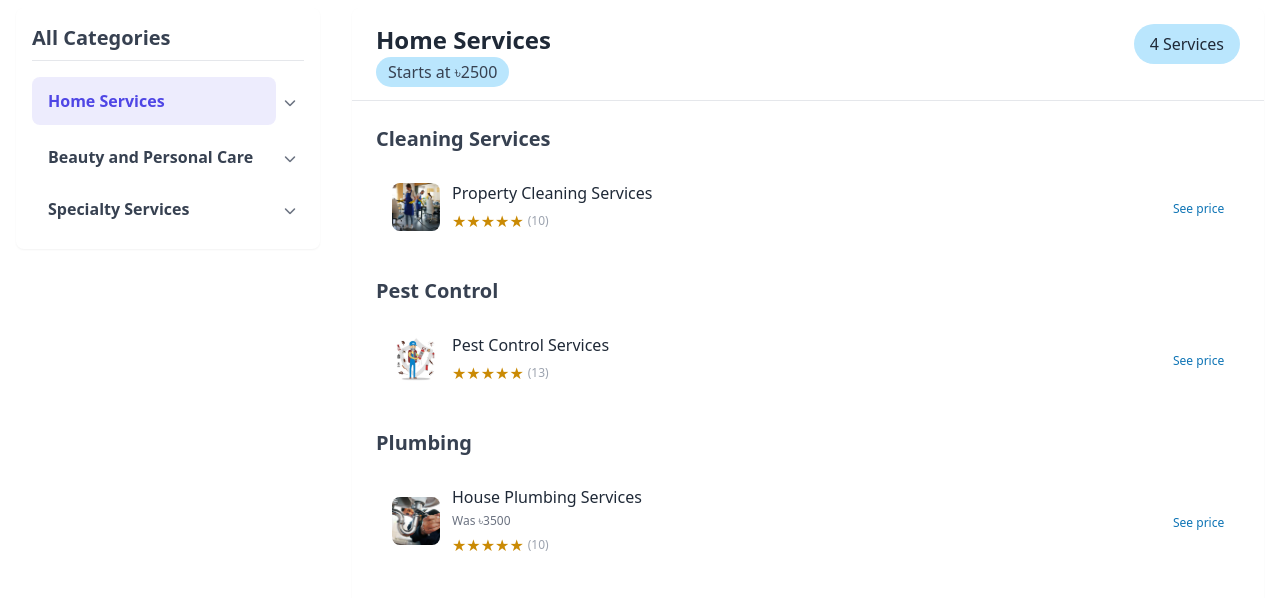
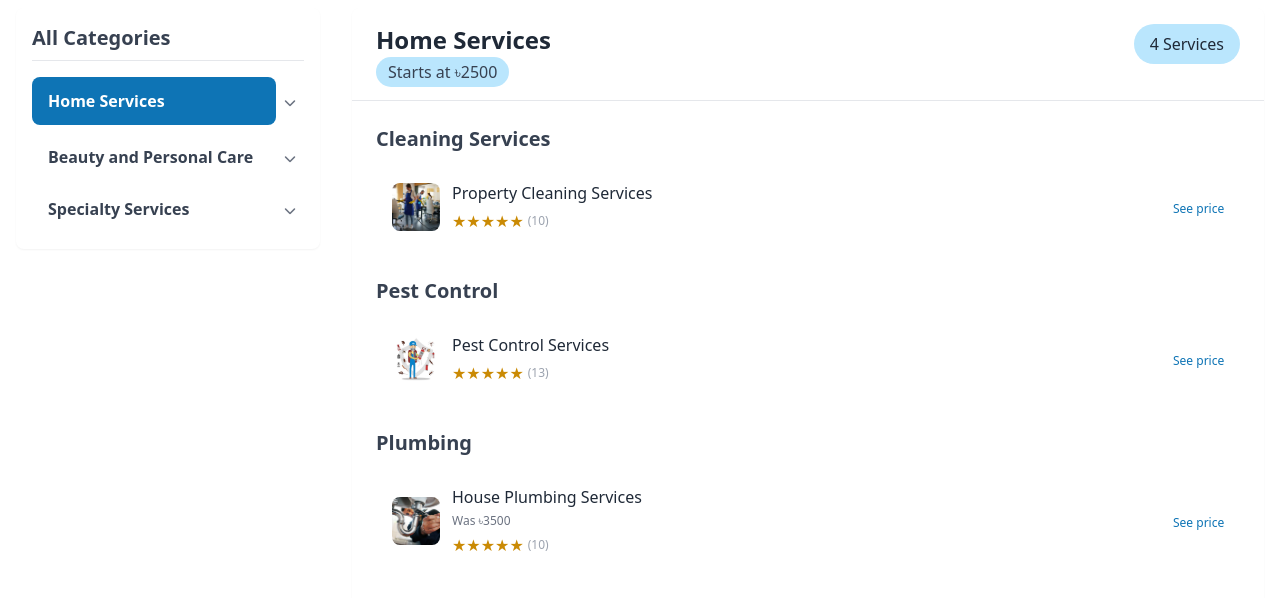
Before and after one commit to hasan75/solutions_spot, a website built with Vite: page src/services.html in a window 1280 px wide. Shown: the part 188-786 px from the top of the page. Built offline with nearby package versions, Linux system fonts and the light colour scheme.

Commit message:
feat(service): service page refactored

```diff
--- a/src/Sections/ServicesTwo/ServicesTwo.css
+++ b/src/Sections/ServicesTwo/ServicesTwo.css
@@ -113,6 +113,6 @@ tr {
 }
 
 .category-link.bg-solprimary\/20 {
-    background-color: rgba(79, 70, 229, 0.1);
-    color: #4f46e5;
+    background-color: #0e74b5;
+    color: white;
 }
```
